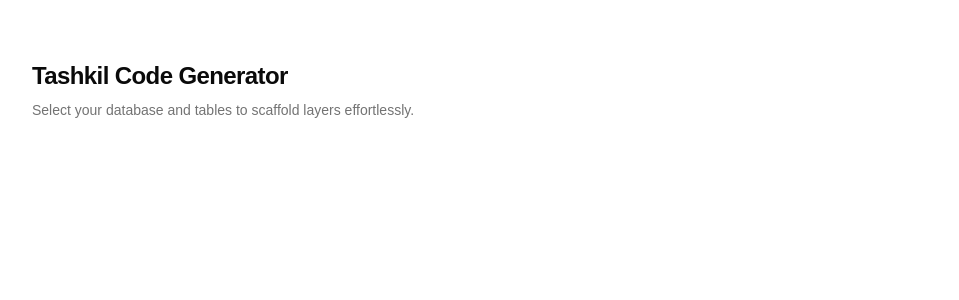
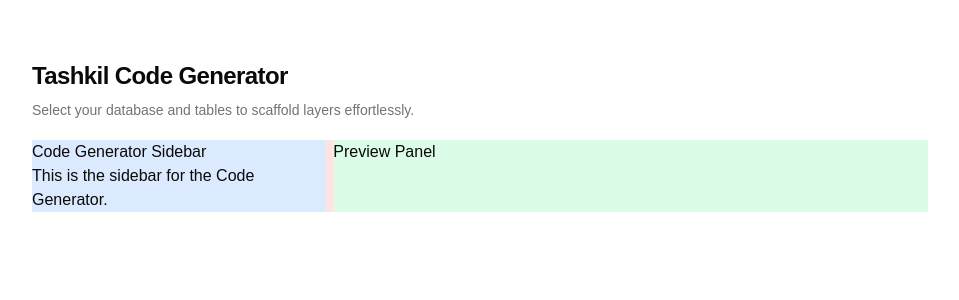
Before and after one commit to ABDulRahma-N/Tashkil-Code-Generator, a React (Vite) app in the folder FrontEnd/: page /CodeGenerator in a window 1280 px wide. Shown: the top 300 px of the page, without its empty margins (160-1119 px from the left). Built offline with nearby package versions, Linux system fonts and the light colour scheme.

Commit message:
Add CodeGeneratorWorkspace, CodeGeneratorSidebar, and CodePreviewPanel components

```diff
--- /dev/null
+++ b/FrontEnd/src/MyComponents/CodeGenerator/CodeGeneratorSidebar.jsx
@@ -0,0 +1,8 @@
+export function CodeGeneratorSidebar() {
+  return (
+    <div className="bg-blue-100">
+      <h1>Code Generator Sidebar</h1>
+      <p>This is the sidebar for the Code Generator.</p>
+    </div>
+  );
+}
--- /dev/null
+++ b/FrontEnd/src/MyComponents/CodeGenerator/CodeGeneratorWorkspace.jsx
@@ -0,0 +1,12 @@
+import { CodeGeneratorSidebar } from "./CodeGeneratorSidebar";
+
+export function CodeGeneratorWorkspace() {
+  return (
+    <div className="bg-red-100 grid grid-cols-3 gap-2">
+      <div className="bg-blue-100 col-span-1">
+        <CodeGeneratorSidebar></CodeGeneratorSidebar>
+      </div>
+      <div className="bg-green-100 col-span-2">Preview Panel</div>
+    </div>
+  );
+}
--- /dev/null
+++ b/FrontEnd/src/MyComponents/CodeGenerator/CodePreviewPanel.jsx
@@ -0,0 +1,10 @@
+export function CodePreviewPanel() {
+  return (
+    <div className="bg-green-100">
+      <h1>Code Preview Panel</h1>
+      <p>
+        This is the code preview panel where generated code will be displayed.
+      </p>
+    </div>
+  );
+}
--- a/FrontEnd/src/Pages/CodeGeneratorPage.jsx
+++ b/FrontEnd/src/Pages/CodeGeneratorPage.jsx
@@ -1,9 +1,11 @@
 import { CodeGeneratorHeader } from "@/MyComponents/CodeGenerator/CodeGeneratorHeader";
+import { CodeGeneratorWorkspace } from "@/MyComponents/CodeGenerator/CodeGeneratorWorkspace";
 
 export function CodeGeneratorPage() {
   return (
     <div className="px-2 sm:px-8 md:px-16 lg:px-24 xl:px-[15%] mt-3.5">
       <CodeGeneratorHeader></CodeGeneratorHeader>
+      <CodeGeneratorWorkspace></CodeGeneratorWorkspace>
     </div>
   );
 }
```
